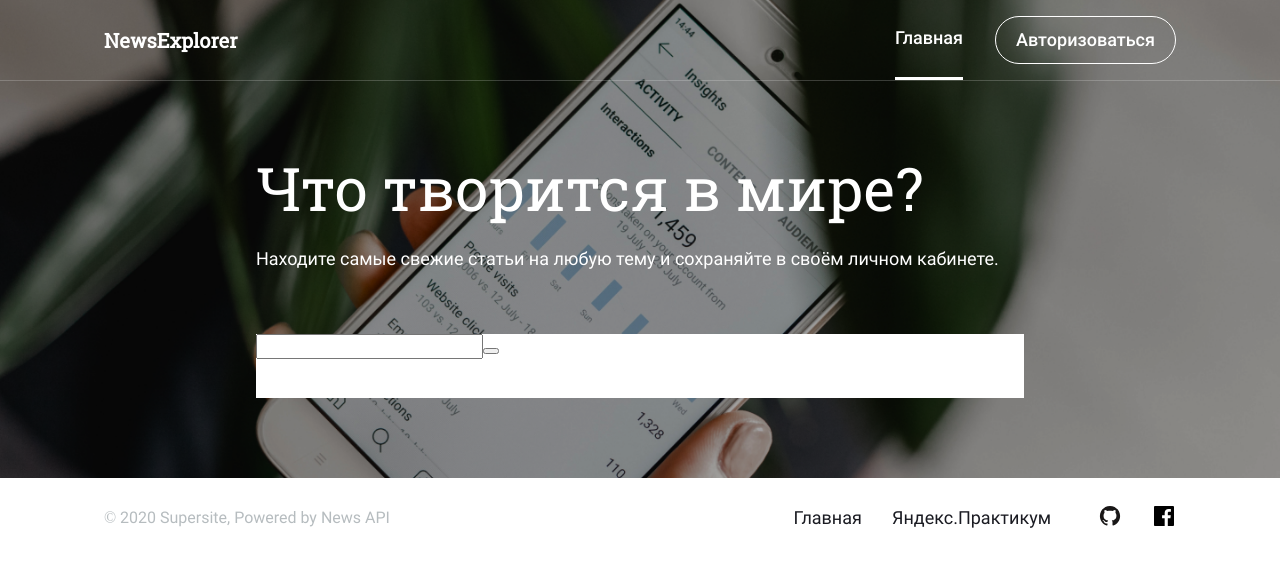
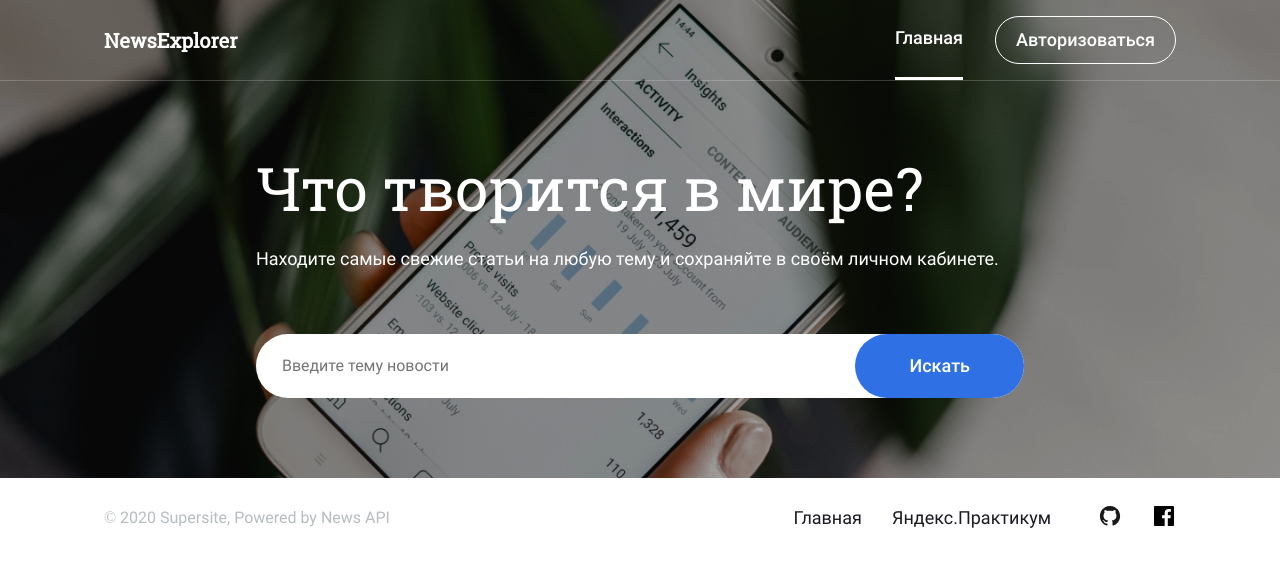
Before and after one commit to OlgaGidion/news-explorer-frontend, a React (Create React App) app: page / in a window 1280 px wide. Shown: the top 566 px of the page. Built offline with nearby package versions, Linux system fonts and the light colour scheme.

Commit message:
Working on search form

```diff
--- a/src/components/MainPage/MainPage.js
+++ b/src/components/MainPage/MainPage.js
@@ -13,7 +13,7 @@ const MainPage = () => (
       <div className="main-page__content">
         <h1 className="main-page__headline">Что творится в мире?</h1>
         <p className="main-page__subline">Находите самые свежие статьи на любую тему и сохраняйте в своём личном кабинете.</p>
-        <SearchForm />
+        <SearchForm placeholder="Введите тему новости" buttonText="Искать" />
       </div>
     </div>
     <Footer />
--- a/src/components/SearchForm/SearchForm.css
+++ b/src/components/SearchForm/SearchForm.css
@@ -1,4 +1,21 @@
 .form {
   height: 64px;
+  display: flex;
+  align-items: center;
   background: white;
+  border-radius: 32px;
+  padding-left: 24px;
 }
+
+.form__input {
+  border: 0;
+  outline: 0;
+  flex-grow: 1;
+  margin-right: 40px;
+  font-size: 16px;
+  line-height: 1.4;
+}
+
+.form__input:placeholder {
+  color: #B6BCBF;
+}
--- a/src/components/SearchForm/SearchForm.js
+++ b/src/components/SearchForm/SearchForm.js
@@ -1,9 +1,9 @@
 import './SearchForm.css';
 
-const SearchForm = () => (
+const SearchForm = ({ placeholder, buttonText }) => (
   <form className="form">
-    <input className="form__input" />
-    <button />
+    <input className="form__input" placeholder={placeholder} />
+    <button className="button button-rounded button-rounded_type_solid-blue">{buttonText}</button>
   </form>
 );
 
```
